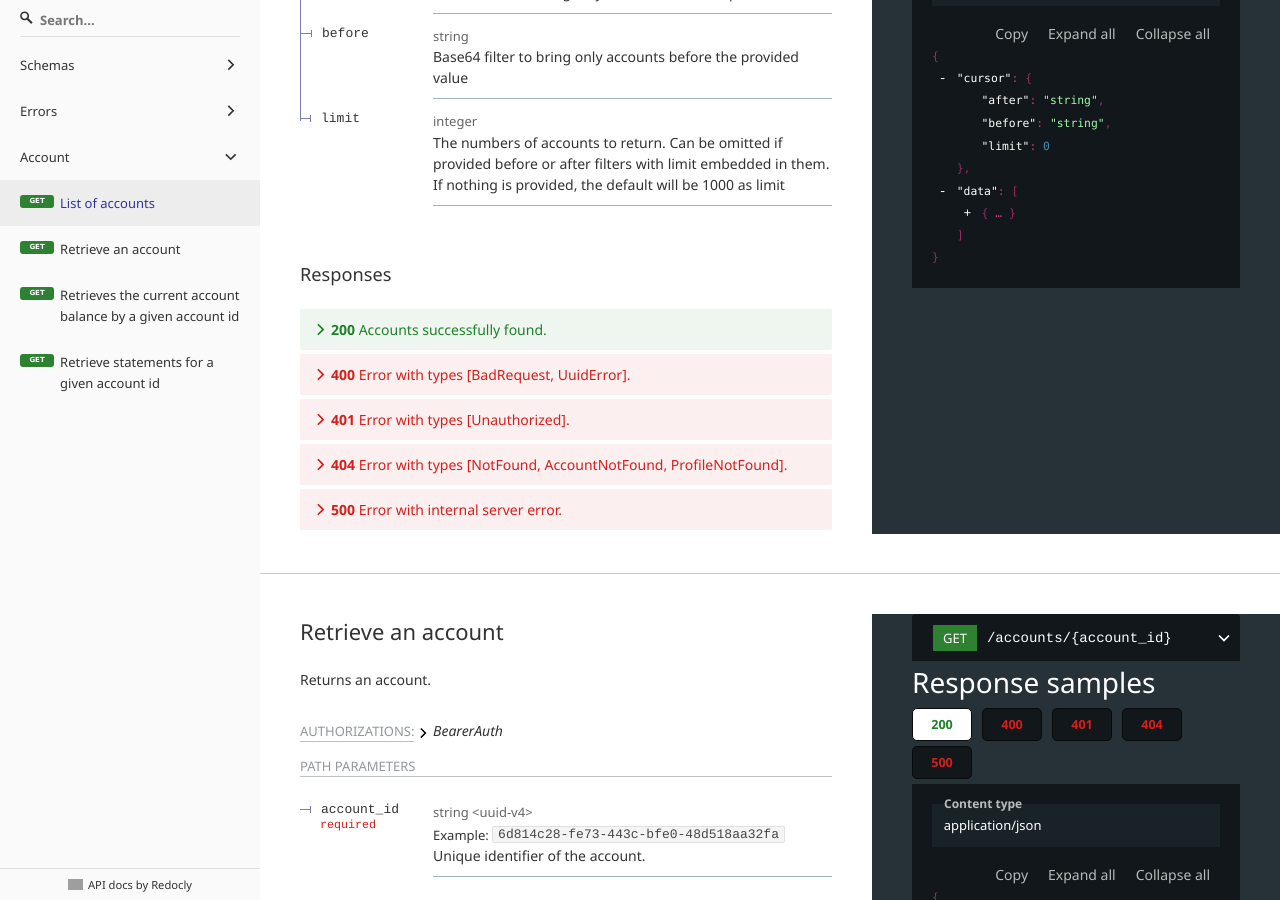
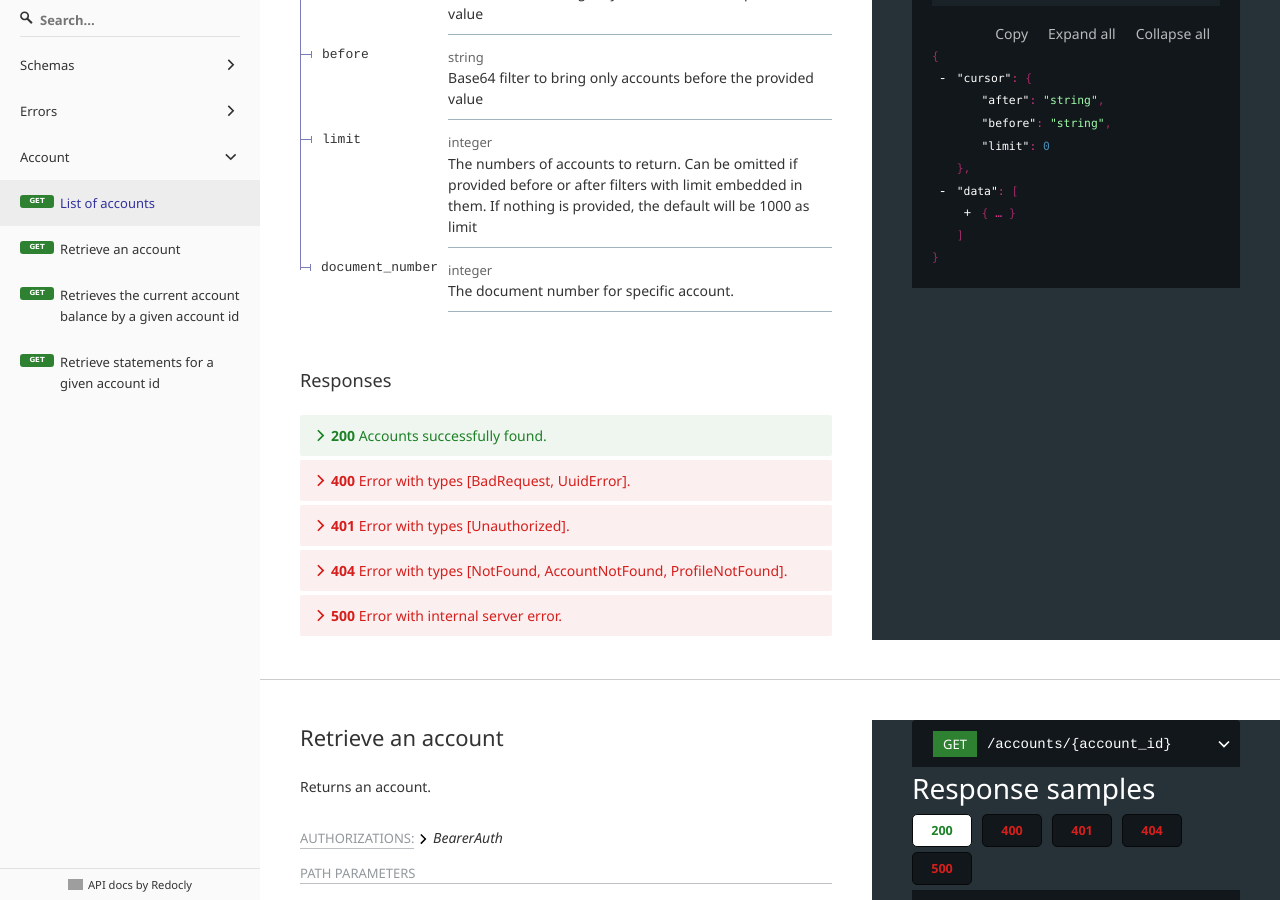
Before and after one commit to r4digital/developers, a Jekyll site: the page built from _apis/banking.html, in a window 1280 px wide and 900 px high, scrolled down 2211 px. Built offline with Jekyll 4.4.1, drawn with Linux system fonts in a browser that asks for light colours; nearby versions of some CDN libraries; a style sheet for code colours, icons or effects is not loaded; grey boxes are pictures that could not be loaded.

Commit message:
docs: update baas-banking documentation 6a2c8d64

```diff
--- a/assets/baas-banking/openapi.json
+++ b/assets/baas-banking/openapi.json
@@ -59,6 +59,15 @@
               "type": "integer"
             },
             "description": "The numbers of accounts to return. Can be omitted if provided before or after filters with limit embedded in them. If nothing is provided, the default will be 1000 as limit",
+            "required": false
+          },
+          {
+            "in": "query",
+            "name": "document_number",
+            "schema": {
+              "type": "integer"
+            },
+            "description": "The document number for specific account.",
             "required": false
           }
         ],
```
Also changed, not shown: 1 other file.
